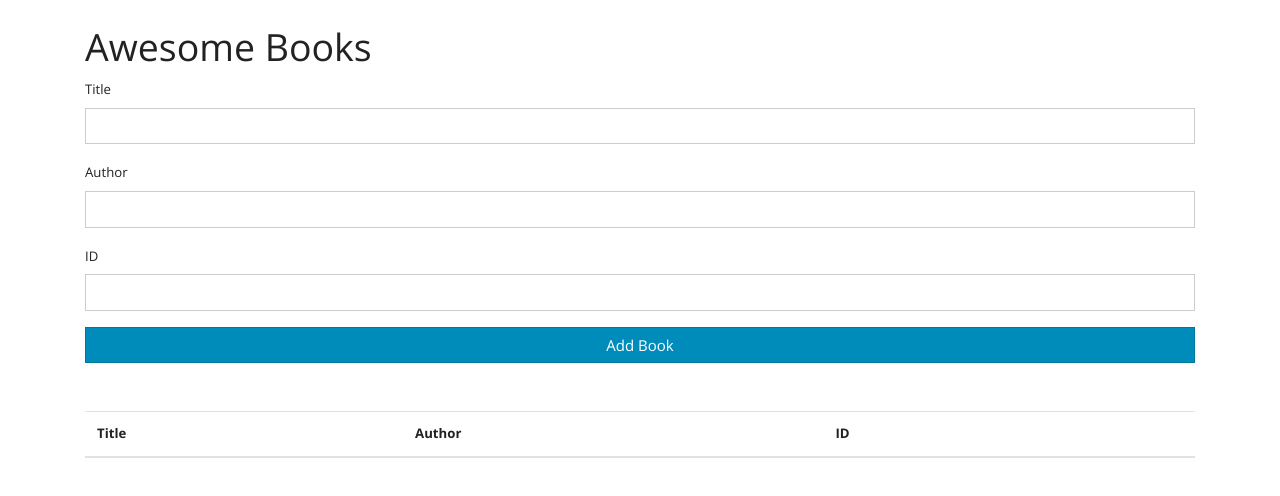
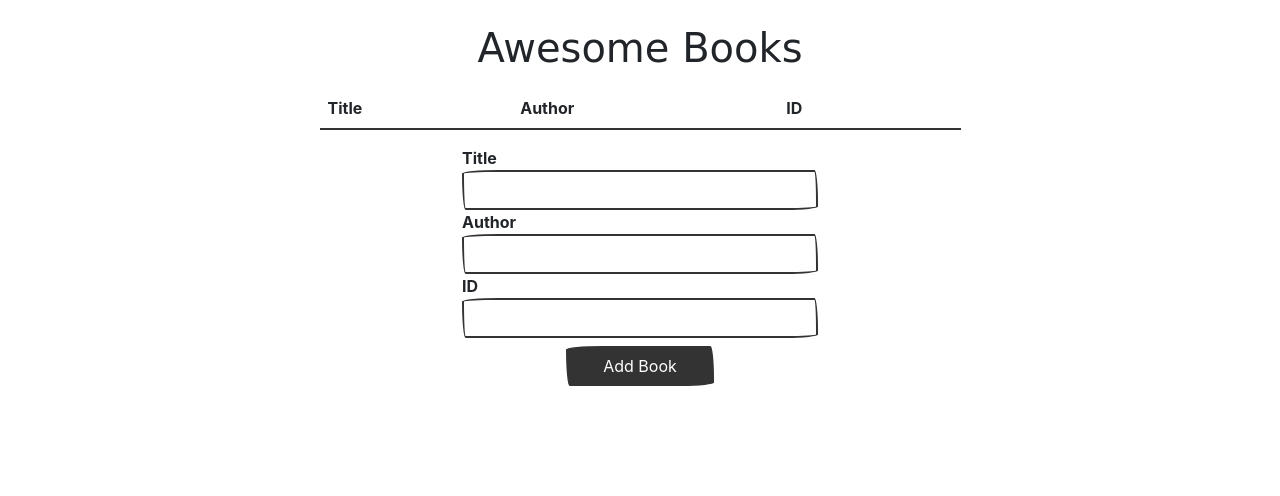
Before and after one commit to memelopez/awesome-books, a website: page index.html in a window 1280 px wide. Drawn offline with nearby package versions, Linux system fonts and the light colour scheme; a web font is replaced by a local one.

Commit message:
Change order of components and theme

```diff
--- a/index.html
+++ b/index.html
@@ -4,13 +4,30 @@
     <meta charset="UTF-8">
     <meta http-equiv="X-UA-Compatible" content="IE=edge">
     <meta name="viewport" content="width=device-width, initial-scale=1.0">
-    <script src="https://kit.fontawesome.com/a076d05399.js"></script>
-    <link rel="stylesheet" href="https://bootswatch.com/4/yeti/bootstrap.min.css">
+    <link rel="stylesheet" href="https://use.fontawesome.com/releases/v5.15.3/css/all.css" integrity="sha384-SZXxX4whJ79/gErwcOYf+zWLeJdY/qpuqC4cAa9rOGUstPomtqpuNWT9wdPEn2fk" crossorigin="anonymous">
+    <link rel="stylesheet" href="https://bootswatch.com/5/sketchy/bootstrap.min.css">
     <title>Awesome books</title>
 </head>
 <body>
     <div class="container mt-4">
-        <h1>Awesome Books</h1>
+        <h1 class="text-center">Awesome Books</h1>
+        <div class="row justify-content-center">
+          <div class="col-7">
+            <table class="table table-striped mt-2">
+              <thead>
+                <tr>
+                  <th>Title</th>
+                  <th>Author</th>
+                  <th>ID</th>
+                  <th></th>
+                </tr>
+              </thead>
+              <tbody id="book-list"></tbody>
+            </table>
+          </div>
+        </div>
+        <div class="row justify-content-center">
+          <div class="col-4">
             <form id="book-form">
                 <div class="form-group">
                   <label for="title">Title</label>
@@ -24,19 +41,12 @@
                   <label for="id">ID</label>
                   <input type="text" id="id" class="form-control">
                 </div>
-            <input type="submit" value="Add Book" class="btn btn-primary btn-block">
+                <div class="d-flex justify-content-center">
+                  <input type="submit" value="Add Book" class="btn btn-primary btn-block mt-2 col-5 justify-content-center">
+                </div>
             </form>
-        <table class="table table-striped mt-5">
-            <thead>
-              <tr>
-                <th>Title</th>
-                <th>Author</th>
-                <th>ID</th>
-                <th></th>
-              </tr>
-            </thead>
-            <tbody id="book-list"></tbody>
-          </table>
+          </div>
+        </div>
     </div>
     <script src="app.js"></script>
 </body>
```
Lines whose indentation alone changed are shown as unchanged.
